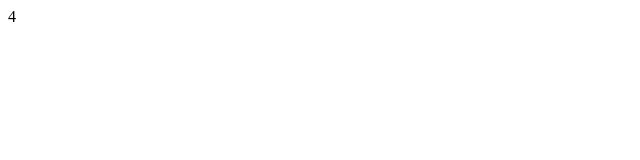
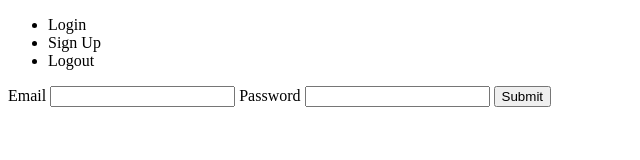
Before and after one commit to alwat91/travel-app, a website: page public/index.html at #!/login in a window 1280 px wide. Shown: the whole page, without its empty margins (0-640 px from the left). Drawn offline with nearby package versions, Linux system fonts and the light colour scheme; some packages are replaced by stand-ins of ours.

Commit message:
login form functioning

```diff
--- a/db/seeds.js
+++ b/db/seeds.js
@@ -1,5 +1,6 @@
 var mongoose = require('mongoose');
 mongoose.connect('mongodb://localhost/travel-app');
+var bcrypt = require('bcrypt');
 
 var AlreadyBeen = require('../models/already_been');
 var Destination = require('../models/destination');
@@ -33,7 +34,7 @@ var dc = new AlreadyBeen({
 
 var user1 = new User({
   email: "a@a.com",
-  password_digest: "a",
+  password_digest: bcrypt.hashSync("a", bcrypt.genSaltSync(10)),
   destinations: [nyc],
   already_been: [dc]
 })
--- a/package.json
+++ b/package.json
@@ -2,7 +2,7 @@
   "name": "travel-app",
   "version": "1.0.0",
   "description": "A simple site for generating travel suggestions",
-  "main": "index.js",
+  "main": "server.js",
   "scripts": {
     "test": "echo \"Error: no test specified\" && exit 1"
   },
--- a/public/index.html
+++ b/public/index.html
@@ -16,7 +16,11 @@
   </head>
   <body ng-controller="HomeController as home">
     <div ng-controller="AuthController as auth">
-      {{2+2}}
+      <ul>
+        <li ui-sref="login">Login</li>
+        <li ui-sref="sign_up">Sign Up</li>
+        <li>Logout</li>
+      </ul>
     </div>
 
     <ui-view>
--- a/public/partials/login.html
+++ b/public/partials/login.html
@@ -0,0 +1,7 @@
+<form ng-submit="auth.login(user)">
+  <label for="email">Email</label>
+  <input ng-model="user.email" type="text" name="email">
+  <label for="password">Password</label>
+  <input ng-model="user.password" type="password" name="password">
+  <input type="Submit">
+</form>
--- a/public/scripts/controllers/auth_controller.js
+++ b/public/scripts/controllers/auth_controller.js
@@ -12,7 +12,8 @@ function AuthController($scope, $http, $state){
   function login(user) {
     $http.post('/sessions/login', user)
       .then(function(res){
-        $scope.$emit('userLoggedIn')
+        console.log(res.data);
+        $scope.$emit('userLoggedIn', res.data.data)
         $state.go('index');
     })
   }
--- a/public/scripts/router.js
+++ b/public/scripts/router.js
@@ -11,10 +11,12 @@ angular.module('travelApp', ['ui.router'])
     })
     .state('login', {
       url: '/login',
-      templateUrl: '/partials/login.html'
+      templateUrl: '/partials/login.html',
+      controller: 'AuthController as auth'
     })
     .state('sign_up', {
       url: '/sign_up',
-      templateUrl: '/partials/sign_up.html'
+      templateUrl: '/partials/sign_up.html',
+      controller: 'AuthController as auth'
     })
   }
```
